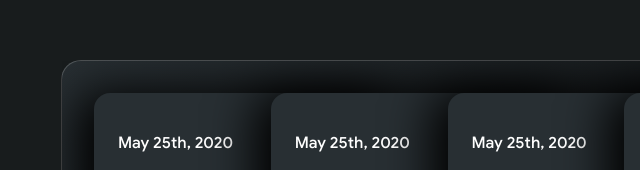
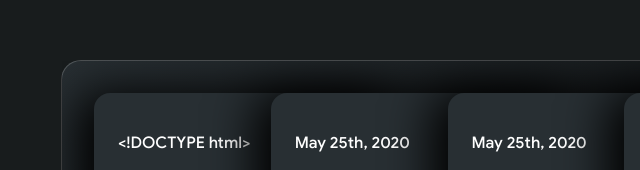
Before and after one commit to exequielarroyo/portfolio, a website built with Parcel: page index.html in a window 1280 px wide. Shown: the part 820-990 px from the top of the page, 39-679 px from the left. Built offline with nearby package versions, Linux system fonts and the light colour scheme.

Commit message:
final commit

```diff
--- a/index.html
+++ b/index.html
@@ -67,7 +67,7 @@
                     <div class="card-list">
                         <article class="card">
                             <header>
-                                <p>May 25th, 2020</p>
+                                <p>&lt;!DOCTYPE html&gt;</p>
                                 <h2>Lorem ipsum dolor sit amet consectetur adipisicing elit. Ipsam, numquam.</h2>
                             </header>
                         </article>
```
Also changed, not shown: scss/style.scss (line endings or trailing spaces).
